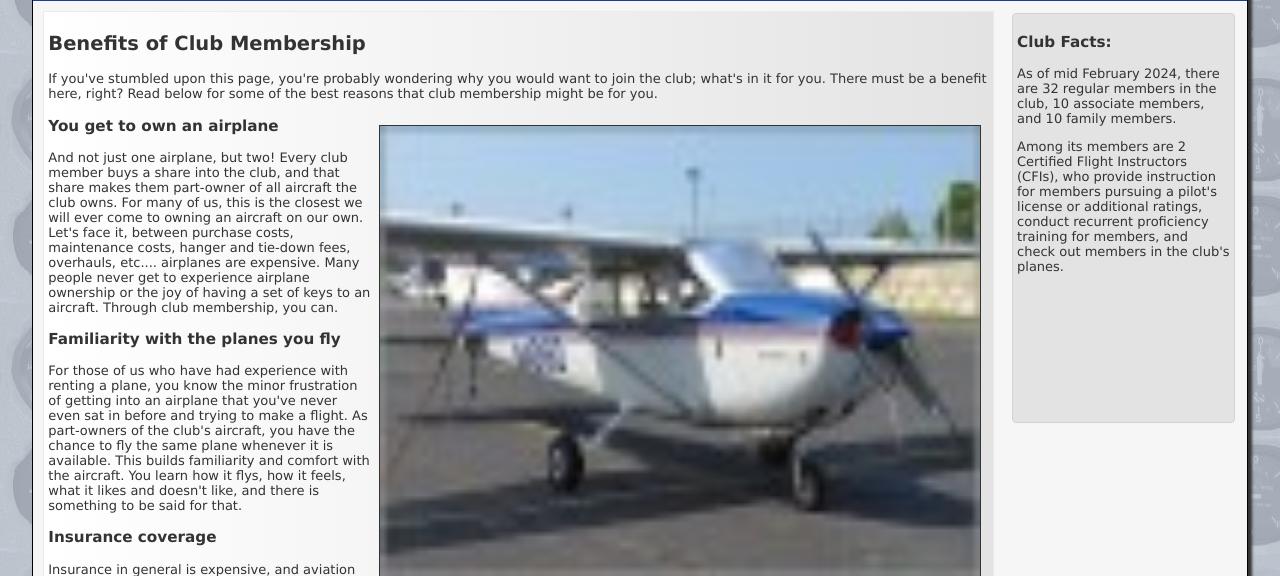
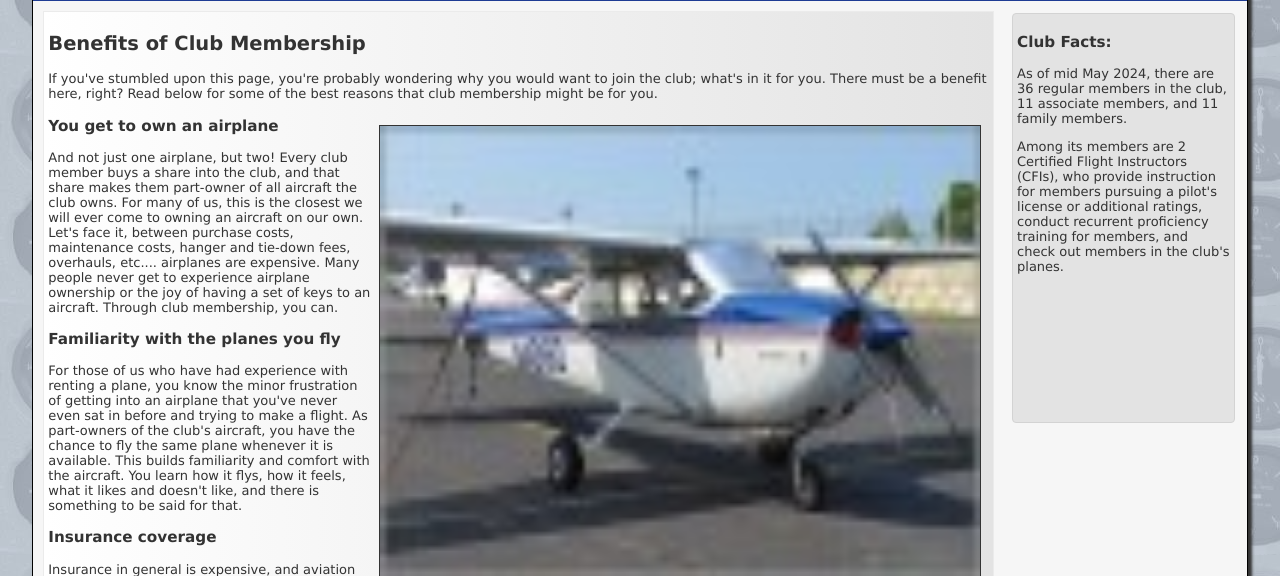
Before and after one commit to gatheall/BEFC, a PHP site: page /benefits.php in a window 1280 px wide. Shown: the part 192-768 px from the top of the page. Run offline with PHP 8.4, Linux system fonts and the light colour scheme; some libraries are stand-ins or nearby versions.

Commit message:
- Updated member counts.

```diff
--- a/website/benefits.php
+++ b/website/benefits.php
@@ -87,8 +87,8 @@ Vineyard, or take the whole family for a vacation to Ohio.</p>
 		<div id="rightcolumn">
 		<h3>Club Facts:</h3>
 
-<p>As of mid February 2024, there are 32 regular members in the club, 10
-associate members, and 10 family members.</p>
+<p>As of mid May 2024, there are 36 regular members in the club, 11
+associate members, and 11 family members.</p>
 
 <p>Among its members are 2 Certified Flight Instructors (CFIs), who
 provide instruction for members pursuing a pilot's license or additional
```
